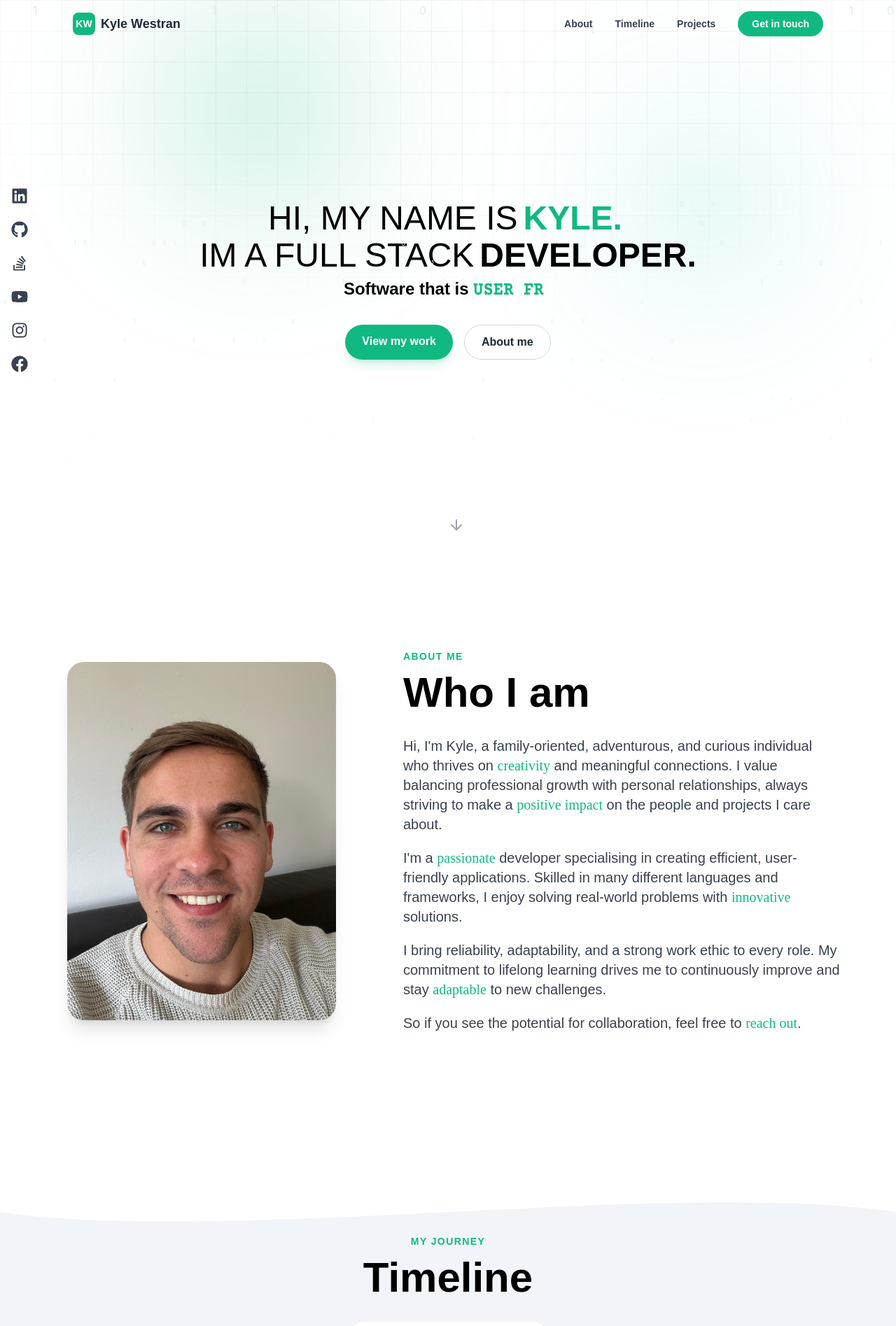
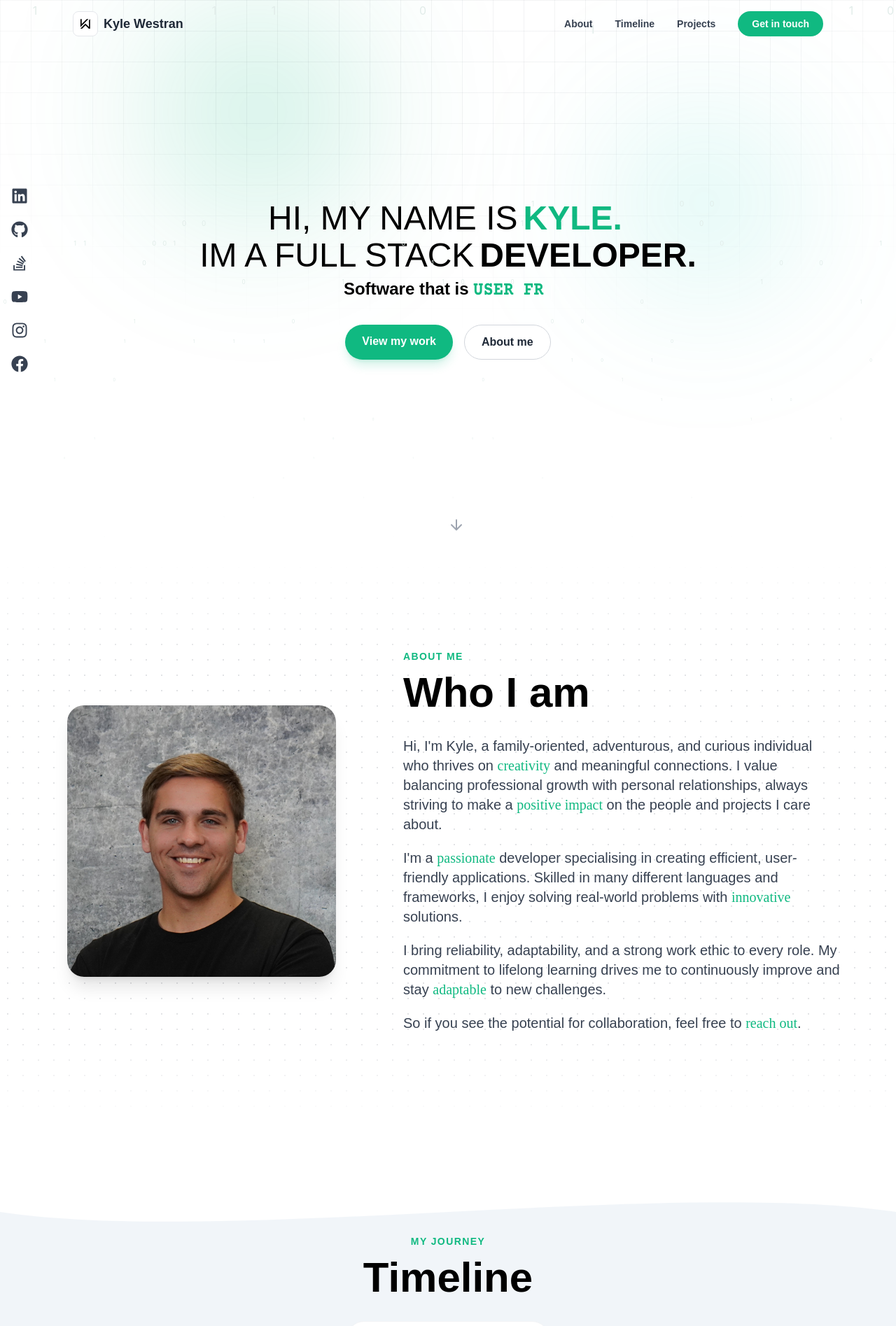
Before and after one commit to KyleJamesWestran/kylejameswestran.github.io, a React (Create React App) app: page / in a window 1280 px wide. Shown: the top 1895 px of the page at 70% size. Built offline with nearby package versions, Linux system fonts and the light colour scheme; a web font is replaced by a local one.

Commit message:
Swap nav badge for site logo, update About photo, add fading dot pattern to About section
- Nav now uses kw.png favicon instead of text badge
- Replaced About section photo with new upload (Kyle.png)
- Added fading dot-grid background behind About section

```diff
--- a/src/App.css
+++ b/src/App.css
@@ -94,3 +94,10 @@ html {
   height: 420px;
   background: radial-gradient(circle, rgba(45, 212, 191, 0.2) 0%, rgba(45, 212, 191, 0) 70%);
 }
+
+.bg-dots {
+  background-image: radial-gradient(rgba(15, 23, 42, 0.12) 1.5px, transparent 1.5px);
+  background-size: 22px 22px;
+  -webkit-mask-image: linear-gradient(to bottom, transparent 0%, #000 18%, #000 82%, transparent 100%);
+  mask-image: linear-gradient(to bottom, transparent 0%, #000 18%, #000 82%, transparent 100%);
+}
--- a/src/assets/components/Navigation.jsx
+++ b/src/assets/components/Navigation.jsx
@@ -39,7 +39,9 @@ const Navigation = () => {
     >
       <div className="max-w-6xl mx-auto flex items-center justify-between px-6 md:px-10 py-4">
         <a href="#" className="flex items-center gap-2 main-font font-bold text-lg text-gray-800">
-          <span className="w-8 h-8 rounded-lg bg-emerald-500 text-white flex items-center justify-center text-sm">KW</span>
+          <span className="w-9 h-9 rounded-lg bg-white border border-gray-200 flex items-center justify-center overflow-hidden">
+            <img src="/kw.png" alt="Kyle Westran logo" className="w-6 h-6 object-contain" />
+          </span>
           <span className="hidden sm:inline">Kyle Westran</span>
         </a>
 
--- a/src/components/About.jsx
+++ b/src/components/About.jsx
@@ -3,9 +3,10 @@ import Reveal from "../assets/components/Reveal";
 
 const About = () => {
   return (
-    <section id="about" className="w-full px-6 md:px-20 py-24 md:py-32 flex flex-col md:flex-row items-center gap-14 md:gap-20 bg-white text-primary">
+    <section id="about" className="relative w-full px-6 md:px-20 py-24 md:py-32 flex flex-col md:flex-row items-center gap-14 md:gap-20 bg-white text-primary overflow-hidden">
+      <div className="absolute inset-0 z-0 bg-dots" />
       <Reveal className="w-full md:w-2/5 flex justify-center">
-        <img src="/images/Kyle.jpeg" alt="Kyle Westran"
+        <img src="/images/Kyle.png" alt="Kyle Westran"
           className="rounded-3xl w-56 h-auto md:w-full max-w-sm object-cover shadow-xl" />
       </Reveal>
       <Reveal delay={120} className="w-full md:w-3/5">
```
Also changed, not shown: public/images/Kyle.jpeg (deleted), public/images/Kyle.png (added).
